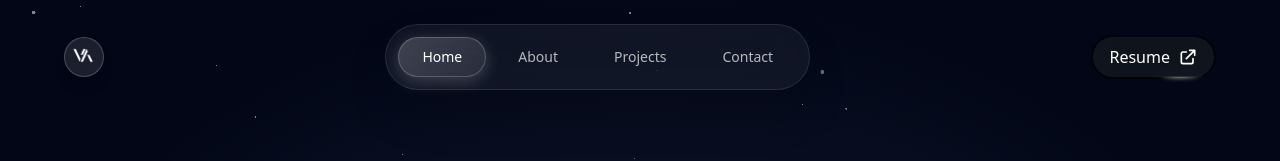
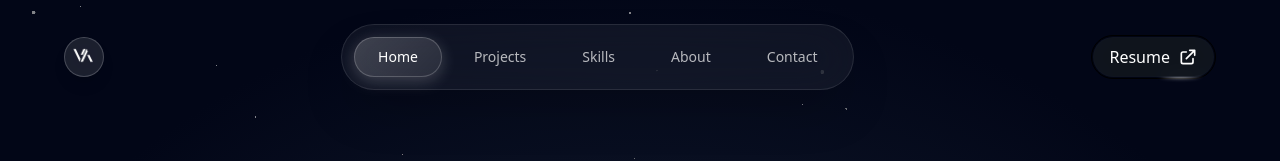
Before and after one commit to VikramAditya04/Portfolio, a React (Vite) app in the folder my-portfolio/: page / in a window 1280 px wide. Shown: the top 161 px of the page. Built offline with nearby package versions, Linux system fonts and the light colour scheme.

Commit message:
fix: adjust NavBar layout and add Skills icon to HomePage

```diff
--- a/my-portfolio/src/Components/NavBar.jsx
+++ b/my-portfolio/src/Components/NavBar.jsx
@@ -48,7 +48,7 @@ export function NavBar({ items = [], className = "", logoUrl = "", resumeUrl = "
       )}
     >
       {/* This wrapper is CLICKABLE */}
-      <div className="flex items-center md:justify-between justify-center gap-4 pointer-events-auto w-full">
+      <div className="flex items-center md:justify-between justify-center gap-2 pointer-events-auto w-full">
 
         {/* Logo */}
         <a
--- a/my-portfolio/src/pages/HomePage.jsx
+++ b/my-portfolio/src/pages/HomePage.jsx
@@ -1,6 +1,6 @@
 import React from 'react';
 import logo from '../assets/Logo VA.png';
-import { Home, User, Briefcase, Mail} from 'lucide-react';
+import { Home, User, Briefcase, Mail, Layers} from 'lucide-react';
 import Particles from '../ui/Particles.jsx';
 import { NavBar } from '../Components/NavBar.jsx';
 import Hero from '../Components/Hero';
@@ -27,8 +27,9 @@ const getStickyTop = (index) => {
 
 const navItems = [
   { name: 'Home', url: '#hero', icon: Home },
+  { name: 'Projects', url: '#projects', icon: Briefcase },
+  { name: 'Skills', url: '#skills', icon: Layers},
   { name: 'About', url: '#about', icon: User },
-  { name: 'Projects', url: '#projects', icon: Briefcase },
   { name: 'Contact', url: '#contact', icon: Mail }
 ];
 
```
